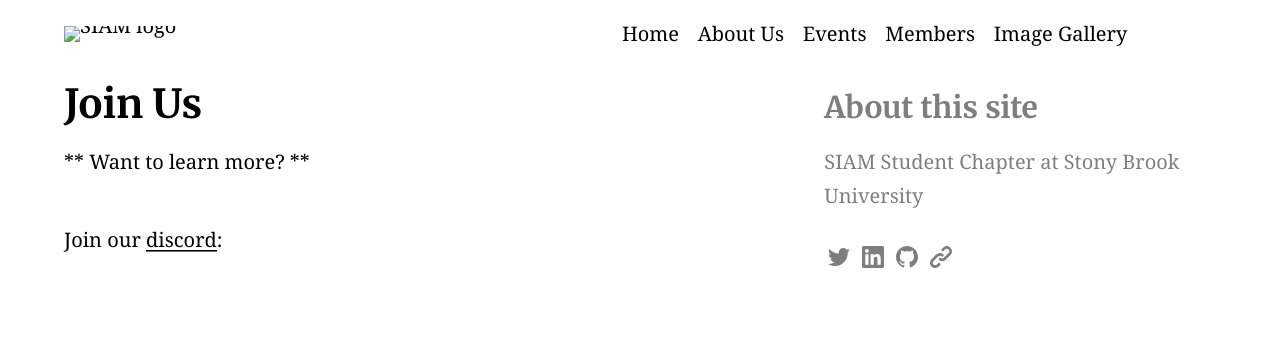
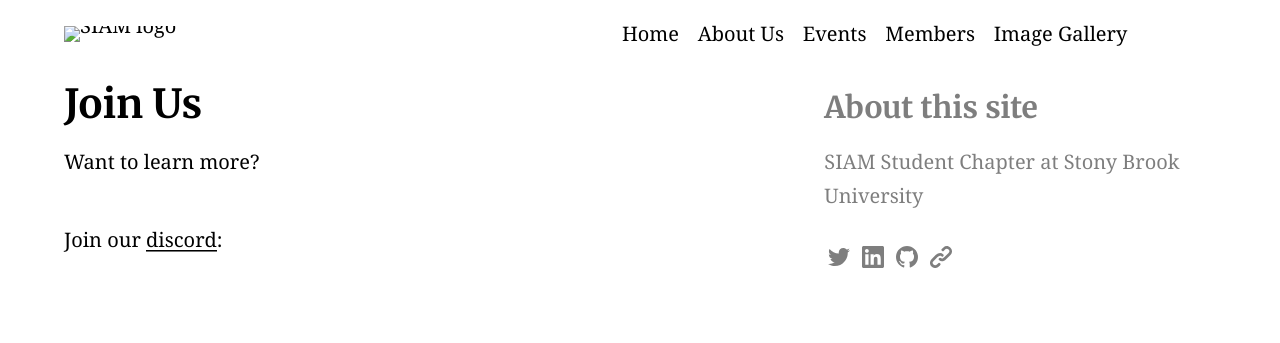
Before and after one commit to siamsc-sbu/siamsc-sbu.github.io, a Jekyll site: the page built from joinus.md, in a window 1280 px wide. Shown: the top 343 px of the page. Built offline with Jekyll 4.4.1, drawn with Linux system fonts in a browser that asks for light colours.

```diff
--- a/joinus.md
+++ b/joinus.md
@@ -4,6 +4,6 @@ title: Join Us
 aside: true
 ---
 
-** Want to learn more? **
+Want to learn more?
 
 <sub><sub> Join our [discord](https://discord.gg/c3faU73WSX):
```
